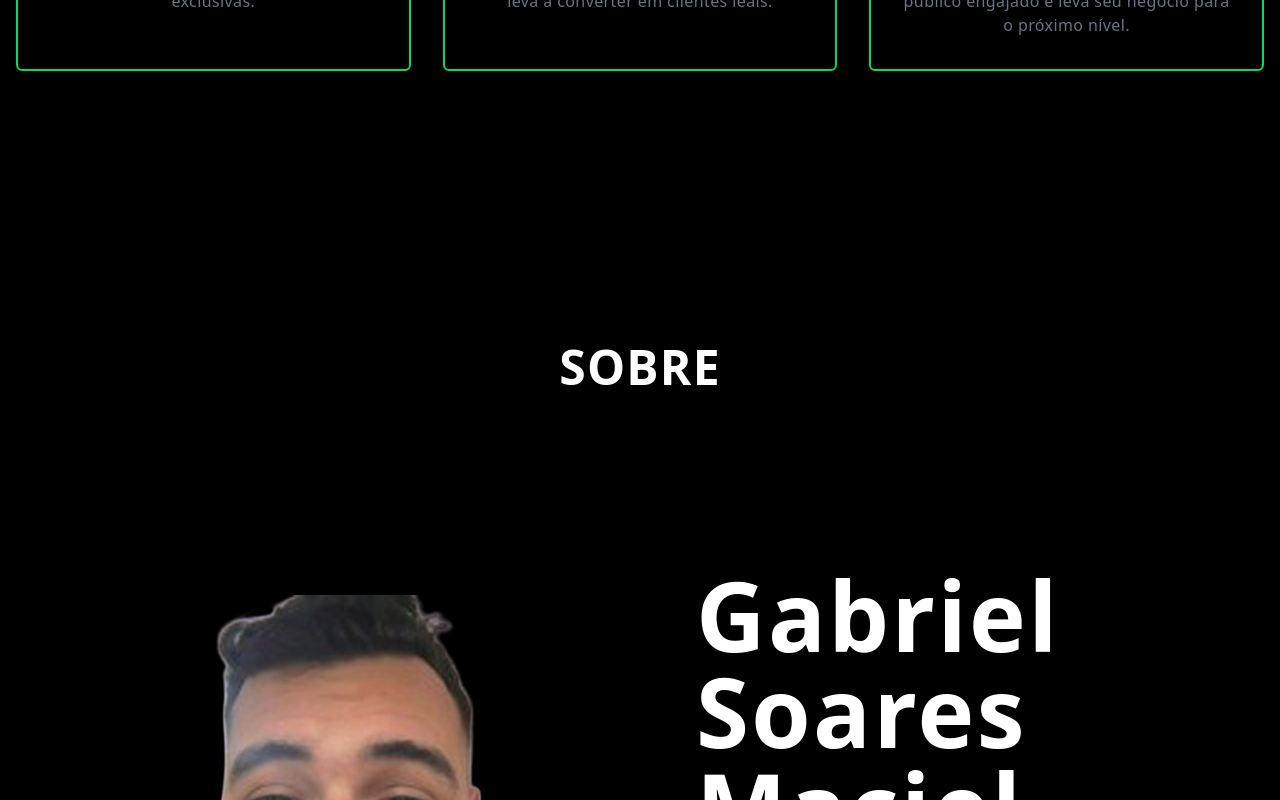
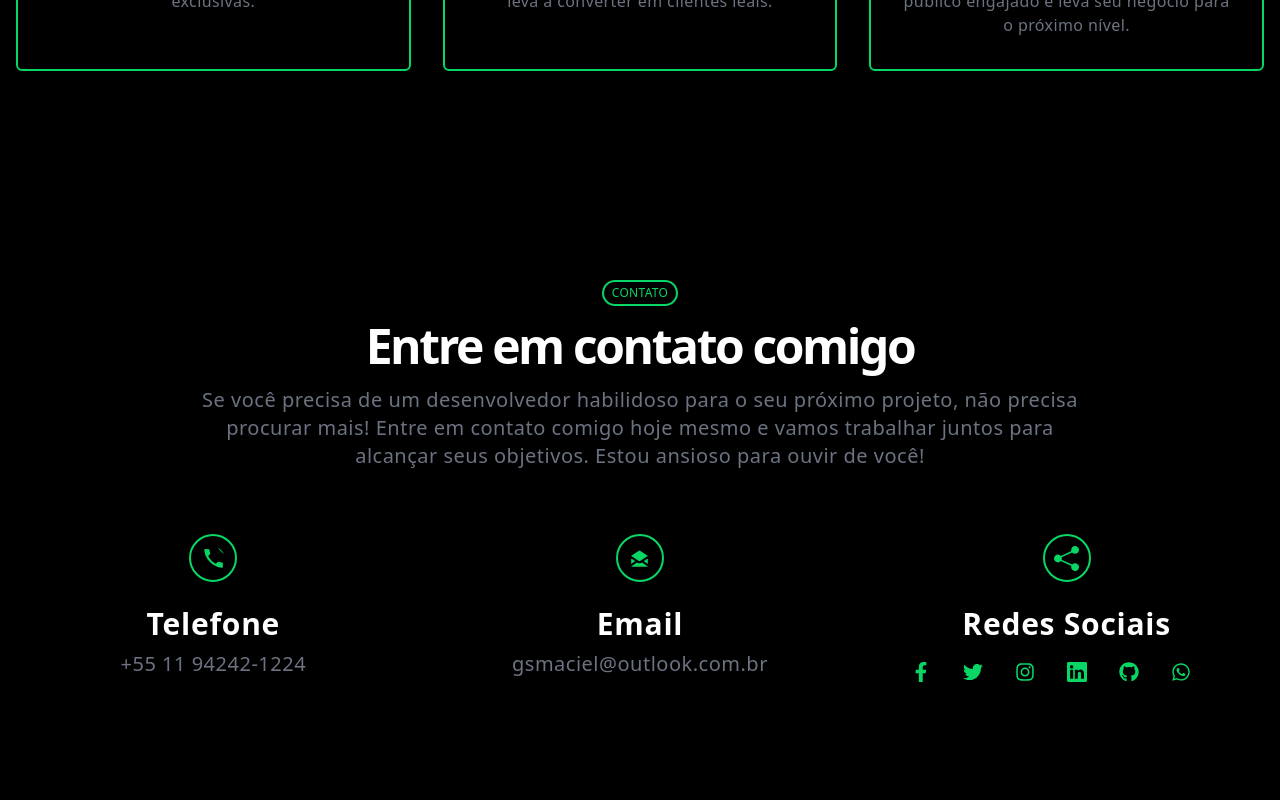
Before and after one commit to GabrielSoares-Dev/Portfolio-v2, a Next.js app: page / in a window 1280 px wide. Shown: the part 2000-2800 px from the top of the page. Built offline with nearby package versions, Linux system fonts and the light colour scheme.

Commit message:
finalized animation contact session

```diff
--- /dev/null
+++ b/src/app/(components)/Contact/animations/index.ts
@@ -0,0 +1,5 @@
+export {
+  badgeAnimation,
+  titleAnimation,
+  descriptionAnimation,
+} from './text-animations'
--- /dev/null
+++ b/src/app/(components)/Contact/animations/text-animations.ts
@@ -0,0 +1,31 @@
+export const badgeAnimation = (isInView: boolean) => ({
+  animate: {
+    y: isInView ? 0 : -100,
+    opacity: isInView ? 1 : 0,
+  },
+  transition: {
+    duration: 1,
+    delay: 1.2,
+  },
+})
+
+export const titleAnimation = (isInView: boolean) => ({
+  animate: {
+    y: isInView ? 0 : -100,
+    opacity: isInView ? 1 : 0,
+  },
+  transition: {
+    duration: 1,
+    delay: 0.9,
+  },
+})
+export const descriptionAnimation = (isInView: boolean) => ({
+  animate: {
+    y: isInView ? 0 : -100,
+    opacity: isInView ? 1 : 0,
+  },
+  transition: {
+    duration: 1,
+    delay: 0.6,
+  },
+})
--- a/src/app/(components)/Contact/components/CardContact/index.tsx
+++ b/src/app/(components)/Contact/components/CardContact/index.tsx
@@ -1,18 +1,27 @@
 import { CardContactProps } from './types'
+import { motion } from 'framer-motion'
 
 export default function CardContact({
   text,
   title,
   socials,
+  animation,
   Icon,
 }: CardContactProps) {
   return (
-    <div className="w-full md:w-1/3 px-4 mb-10 md:mb-0">
+    <motion.div
+      animate={{
+        y: animation?.isInView ? 0 : -100,
+        opacity: animation?.isInView ? 1 : 0,
+      }}
+      transition={{ duration: 1, delay: 0.3 }}
+      className="w-full md:w-1/3 px-4 mb-10 md:mb-0 cursor-pointer"
+    >
       <div className="max-w-xs mx-auto text-center">
         <div className="inline-flex mb-6 items-center justify-center w-12 h-12 bg-black border-2 border-primary rounded-full ">
           <Icon className="fill-primary" fontSize={25} />
         </div>
-        <h3 className="mb-2 text-white text-2xl md:text-3xl leading-9  font-bold">
+        <h3 className="mb-2 text-white text-2xl md:text-3xl leading-9  font-bold hover:text-primary transition duration-700">
           {title}
         </h3>
         <p className="text-gray-500 text-xl  font-medium">{text}</p>
@@ -20,19 +29,24 @@ export default function CardContact({
           {socials
             ? socials?.map((element) => (
                 <div key={element.id}>
-                  <a
+                  <motion.a
+                    whileHover={{
+                      y: -10,
+                      scale: 1.1,
+                    }}
+                    transition={{ duration: 0.5 }}
                     className="inline-block mr-8 text-green-500 hover:text-green-600"
                     target="_blank"
                     href={element.link}
                     rel="noreferrer"
                   >
-                    <element.Icon fontSize={18} className="fill-primary " />
-                  </a>
+                    <element.Icon fontSize={20} className="fill-primary " />
+                  </motion.a>
                 </div>
               ))
             : null}
         </div>
       </div>
-    </div>
+    </motion.div>
   )
 }
--- a/src/app/(components)/Contact/components/CardContact/types.ts
+++ b/src/app/(components)/Contact/components/CardContact/types.ts
@@ -1,5 +1,8 @@
 import { IconType } from 'react-icons'
 
+type animation = {
+  isInView: boolean
+}
 type Socials = {
   id: number
   Icon: IconType
@@ -10,4 +13,5 @@ export type CardContactProps = {
   text: string
   Icon: IconType
   socials?: Socials[]
+  animation?: animation
 }
--- /dev/null
+++ b/src/app/(components)/Contact/hooks/index.ts
@@ -0,0 +1 @@
+export { useContact } from './useContact'
--- /dev/null
+++ b/src/app/(components)/Contact/hooks/useContact/index.tsx
@@ -0,0 +1,14 @@
+'use client'
+import { useEffect, useRef } from 'react'
+import usePage from '@/hooks/usePage/usePage'
+import { useInView } from 'framer-motion'
+
+export function useContact() {
+  const ref = useRef(null)
+  const isInView = useInView(ref, { once: true })
+
+  return {
+    ref,
+    isInView,
+  }
+}
--- a/src/app/(components)/Contact/index.tsx
+++ b/src/app/(components)/Contact/index.tsx
@@ -1,27 +1,52 @@
-/* eslint-disable react/no-unescaped-entities */
+'use client'
 import CardContact from './components/CardContact'
 import Badge from '@/components/Badge'
+import { motion } from 'framer-motion'
+import { useContact } from './hooks'
+import {
+  badgeAnimation,
+  titleAnimation,
+  descriptionAnimation,
+} from './animations'
 
 import Cards from './domains/cards'
 export default function Contact() {
+  const { isInView, ref } = useContact()
   return (
-    <section className="pt-20 bg-black">
-      <div className="container px-4 mx-auto">
+    <section ref={ref} className="pt-20  bg-black">
+      <div className="container  px-4 mx-auto">
         <div className="max-w-4xl mx-auto mb-16 text-center">
-          <Badge content="CONTATO" />
-          <h3 className="mb-4 text-4xl md:text-5xl leading-tight text-white font-bold tracking-tighter">
+          <motion.div
+            animate={badgeAnimation(isInView).animate}
+            transition={badgeAnimation(isInView).transition}
+          >
+            <Badge content="CONTATO" />
+          </motion.div>
+
+          <motion.h3
+            animate={titleAnimation(isInView).animate}
+            transition={titleAnimation(isInView).transition}
+            className="mb-4 text-4xl md:text-5xl leading-tight text-white font-bold tracking-tighter"
+          >
             Entre em contato comigo
-          </h3>
-          <p className="text-gray-500 text-lg md:text-xl font-medium">
+          </motion.h3>
+          <motion.p
+            animate={descriptionAnimation(isInView).animate}
+            transition={descriptionAnimation(isInView).transition}
+            className="text-gray-500 text-lg md:text-xl font-medium"
+          >
             Se você precisa de um desenvolvedor habilidoso para o seu próximo
             projeto, não precisa procurar mais! Entre em contato comigo hoje
             mesmo e vamos trabalhar juntos para alcançar seus objetivos. Estou
             ansioso para ouvir de você!
-          </p>
+          </motion.p>
         </div>
         <div className="flex flex-wrap -mx-4 pb-16">
           {Cards.map((element) => (
             <CardContact
+              animation={{
+                isInView,
+              }}
               Icon={element.Icon}
               text={element.text}
               title={element.title}
--- a/src/app/page.tsx
+++ b/src/app/page.tsx
@@ -11,7 +11,7 @@ export default function Home() {
       <Introduction />
       <Services />
       {/* <Skils /> */}
-      <About />
+      {/* <About /> */}
       <Contact />
       <CallToChat />
     </div>
```
